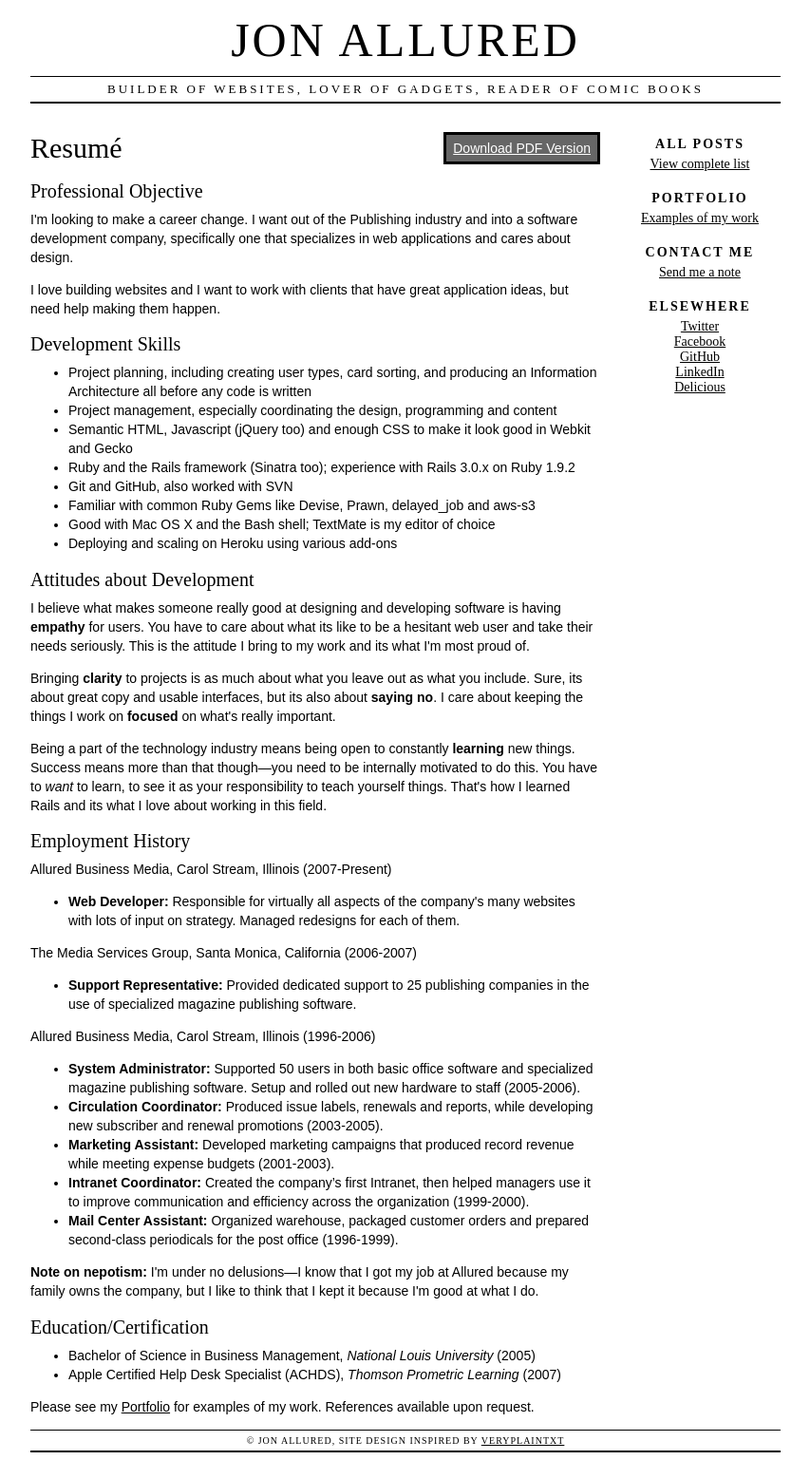
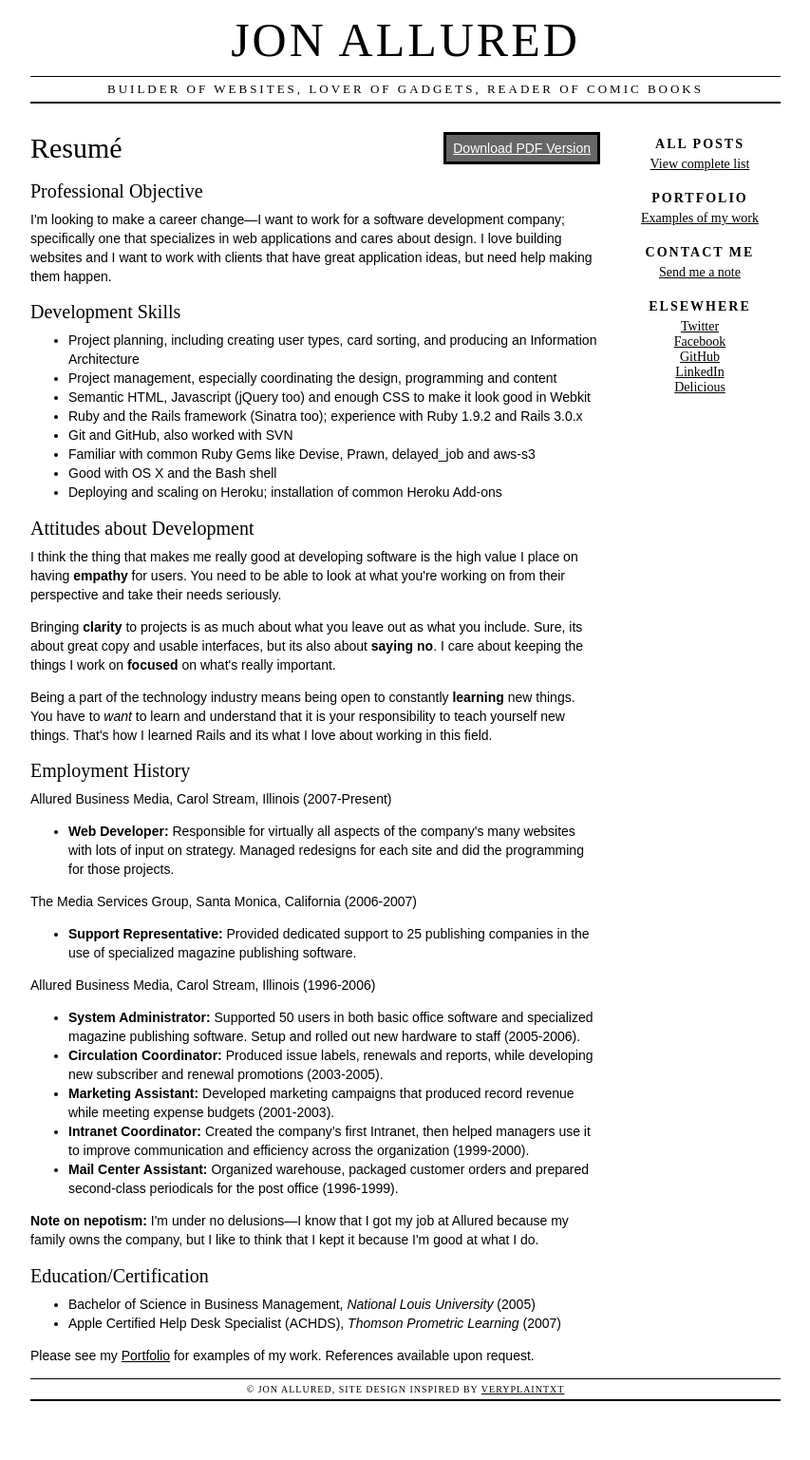
Before and after one commit to jonallured/jonallured.com, a Jekyll site: the page built from resume/index.html, in a window 1280 px wide. Shown: the whole page at 95% size, without its empty margins (213-1066 px from the left). Built offline with Jekyll 4.4.1, drawn with Linux system fonts in a browser that asks for light colours; after the commit the page ends 1483 px from its top, so only the background shows below that.

Commit message:
made some copy changes to resume and portfolio

```diff
--- a/portfolio/index.html
+++ b/portfolio/index.html
@@ -33,7 +33,7 @@
 		<div class="description">
 			<p><em>urls:</em> <a href="https://subs.cosmeticsandtoiletries.com">subs.cosmeticsandtoiletries.com</a>, <a href="https://subs.gcimagazine.com">subs.gcimagazine.com</a>, <a href="https://subs.perfumerflavorist.com">subs.perfumerflavorist.com</a>, <a href="https://subs.skininc.com">subs.skininc.com</a></p>
 			<p>These forms take magazine subscription orders and using a SOAP-based API provided by Allured's Fulfillment house, are inserted directly into the subscription file. One important goal of this app was to make Circulation as independent as possible; free to make copy changes and make different offers at different price points without having to rely on a programmer's help.</p>
-			<p>Also notable this project is deployed twice to Heroku, once as production and again as a staging environment.</p>
+			<p>Also notable: this project is deployed twice to Heroku, once as production and again as a staging environment.</p>
 		</div>
 	</div>
 	<div class="project">
--- a/resume/index.html
+++ b/resume/index.html
@@ -9,27 +9,26 @@
 	<p class="callout"><a href="/resume.pdf">Download PDF Version</a></p>
 	<h1>Resum&eacute;</h1>
 	<h2 id="objectiveHeading">Professional Objective</h2>
-	<p>I'm looking to make a career change. I want out of the Publishing industry and into a software development company, specifically one that specializes in web applications and cares about design.</p>
-	<p>I love building websites and I want to work with clients that have great application ideas, but need help making them happen.</p>
+	<p>I'm looking to make a career change&mdash;I want to work for a software development company; specifically one that specializes in web applications and cares about design. I love building websites and I want to work with clients that have great application ideas, but need help making them happen.</p>
 	<h2>Development Skills</h2>
 	<ul>
-		<li>Project planning, including creating user types, card sorting, and producing an Information Architecture all before any code is written</li>
+		<li>Project planning, including creating user types, card sorting, and producing an Information Architecture</li>
 		<li>Project management, especially coordinating the design, programming and content</li>
-		<li>Semantic HTML, Javascript (jQuery too) and enough CSS to make it look good in Webkit and Gecko</li>
-		<li>Ruby and the Rails framework (Sinatra too); experience with Rails 3.0.x on Ruby 1.9.2</li>
+		<li>Semantic HTML, Javascript (jQuery too) and enough CSS to make it look good in Webkit</li>
+		<li>Ruby and the Rails framework (Sinatra too); experience with Ruby 1.9.2 and Rails 3.0.x</li>
 		<li>Git and GitHub, also worked with SVN</li>
 		<li>Familiar with common Ruby Gems like Devise, Prawn, delayed_job and aws-s3</li>
-		<li>Good with Mac OS X and the Bash shell; TextMate is my editor of choice</li>
-		<li>Deploying and scaling on Heroku using various add-ons</li>
+		<li>Good with OS X and the Bash shell</li>
+		<li>Deploying and scaling on Heroku; installation of common Heroku Add-ons</li>
 	</ul>
 	<h2>Attitudes about Development</h2>
-	<p>I believe what makes someone really good at designing and developing software is having <strong>empathy</strong> for users. You have to care about what its like to be a hesitant web user and take their needs seriously. This is the attitude I bring to my work and its what I'm most proud of.</p>
+	<p>I think the thing that makes me really good at developing software is the high value I place on having <strong>empathy</strong> for users. You need to be able to look at what you're working on from their perspective and take their needs seriously.</p>
 	<p>Bringing <strong>clarity</strong> to projects is as much about what you leave out as what you include. Sure, its about great copy and usable interfaces, but its also about <strong>saying no</strong>. I care about keeping the things I work on <strong>focused</strong> on what's really important.</p>
-	<p>Being a part of the technology industry means being open to constantly <strong>learning</strong> new things. Success means more than that though&mdash;you need to be internally motivated to do this. You have to <em>want</em> to learn, to see it as your responsibility to teach yourself things. That's how I learned Rails and its what I love about working in this field.</p>
+	<p>Being a part of the technology industry means being open to constantly <strong>learning</strong> new things. You have to <em>want</em> to learn and understand that it is your responsibility to teach yourself new things. That's how I learned Rails and its what I love about working in this field.</p>
 	<h2>Employment History</h2>
 	<p>Allured Business Media, Carol Stream, Illinois (2007-Present)</p>
 	<ul>
-		<li><strong>Web Developer:</strong> Responsible for virtually all aspects of the company's many websites with lots of input on strategy. Managed redesigns for each of them.</li>
+		<li><strong>Web Developer:</strong> Responsible for virtually all aspects of the company's many websites with lots of input on strategy. Managed redesigns for each site and did the programming for those projects.</li>
 	</ul>
 	<p>The Media Services Group, Santa Monica, California (2006-2007)</p>
 	<ul>
```
Also changed, not shown: other parts of portfolio/index.html (+1 -1 lines), 1 other file.
